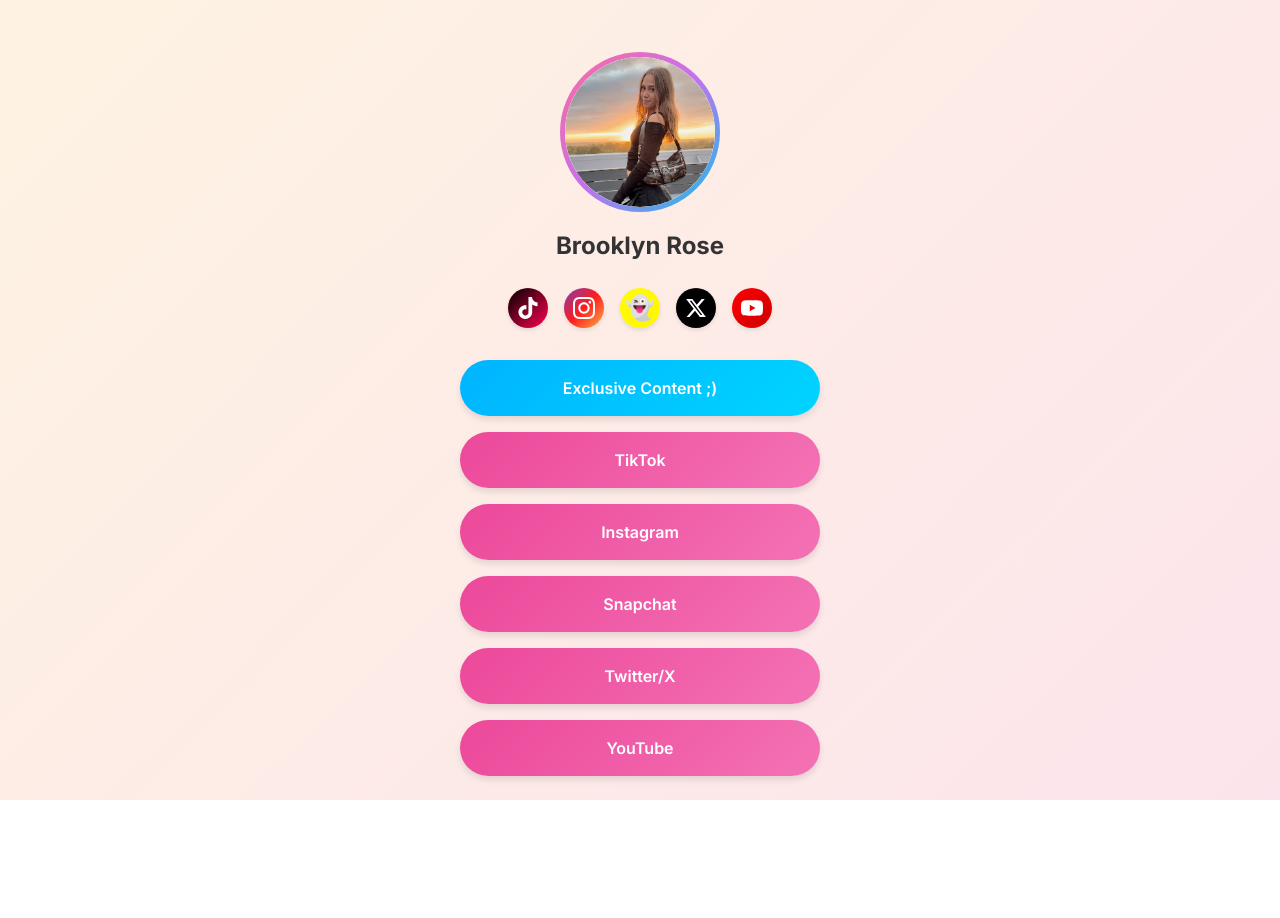
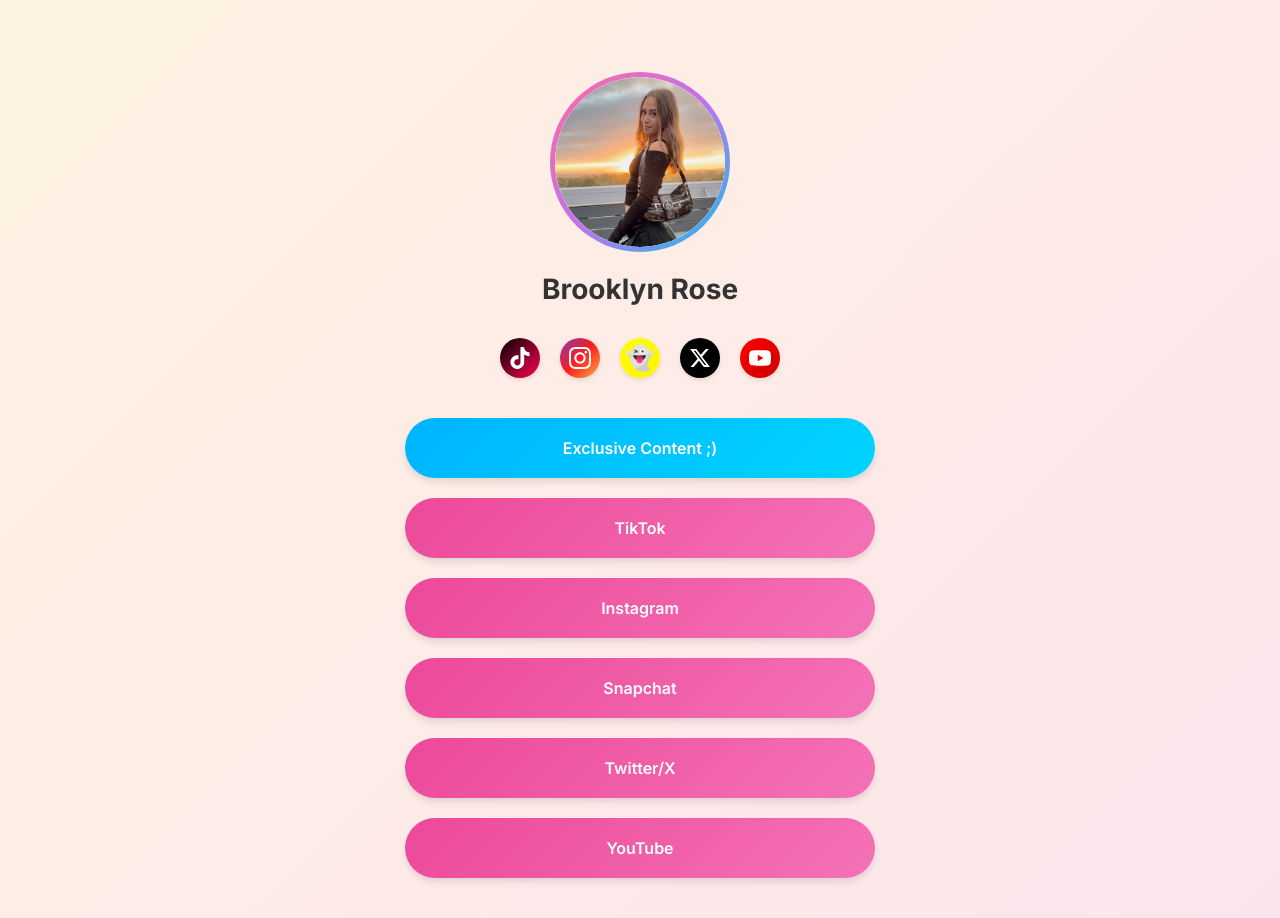
Before and after one commit to Mjensen24/linktree-br, a Next.js app: page / in a window 1280 px wide. Before the commit the page ends 800 px from the top, so only its background shows below. Built offline with nearby package versions, Linux system fonts and the light colour scheme.

Commit message:
updated screen sizing to dif devices

```diff
--- a/app/globals.css
+++ b/app/globals.css
@@ -33,6 +33,36 @@ body {
   margin: 0 auto;
   padding: 20px;
   min-height: 100vh;
+  width: 100%;
+}
+
+/* Responsive breakpoints */
+@media (max-width: 480px) {
+  .container {
+    max-width: 350px;
+    padding: 16px;
+  }
+}
+
+@media (min-width: 481px) and (max-width: 768px) {
+  .container {
+    max-width: 450px;
+    padding: 24px;
+  }
+}
+
+@media (min-width: 769px) and (max-width: 1024px) {
+  .container {
+    max-width: 500px;
+    padding: 32px;
+  }
+}
+
+@media (min-width: 1025px) {
+  .container {
+    max-width: 550px;
+    padding: 40px;
+  }
 }
 
 .header {
@@ -92,11 +122,82 @@ body {
   margin: 0 0 24px 0;
 }
 
+/* Responsive profile styling */
+@media (max-width: 480px) {
+  .profile-name {
+    font-size: 22px;
+    margin: 0 0 20px 0;
+  }
+
+  .profile-border {
+    width: 140px;
+    height: 140px;
+  }
+
+  .profile-inner {
+    width: 130px;
+    height: 130px;
+  }
+}
+
+@media (min-width: 769px) {
+  .profile-name {
+    font-size: 28px;
+    margin: 0 0 28px 0;
+  }
+
+  .profile-border {
+    width: 180px;
+    height: 180px;
+  }
+
+  .profile-inner {
+    width: 170px;
+    height: 170px;
+  }
+}
+
 .social-icons {
   display: flex;
   justify-content: center;
   gap: 16px;
   margin-bottom: 32px;
+  flex-wrap: wrap;
+}
+
+/* Responsive social icons */
+@media (max-width: 480px) {
+  .social-icons {
+    gap: 12px;
+    margin-bottom: 24px;
+  }
+
+  .social-icon {
+    width: 36px;
+    height: 36px;
+  }
+
+  .social-icon svg {
+    width: 20px;
+    height: 20px;
+  }
+}
+
+@media (min-width: 769px) {
+  .social-icons {
+    gap: 20px;
+    margin-bottom: 40px;
+  }
+
+  .social-icon {
+    width: 44px;
+    height: 44px;
+  }
+
+  .social-icon svg {
+    width: 24px;
+    height: 24px;
+  }
 }
 
 .social-icon {
@@ -184,6 +285,19 @@ body {
   gap: 16px;
 }
 
+/* Responsive link buttons spacing */
+@media (max-width: 480px) {
+  .link-buttons {
+    gap: 12px;
+  }
+}
+
+@media (min-width: 769px) {
+  .link-buttons {
+    gap: 20px;
+  }
+}
+
 .link-button, .link-button-blue {
   display: block;
   text-decoration: none;
@@ -196,6 +310,21 @@ body {
   box-shadow: 0 4px 6px rgba(0, 0, 0, 0.1);
   position: relative;
   overflow: hidden;
+}
+
+/* Responsive link button sizing */
+@media (max-width: 480px) {
+  .link-button, .link-button-blue {
+    padding: 14px 20px;
+    font-size: 15px;
+  }
+}
+
+@media (min-width: 769px) {
+  .link-button, .link-button-blue {
+    padding: 18px 28px;
+    font-size: 17px;
+  }
 }
 
 .link-button {
```
